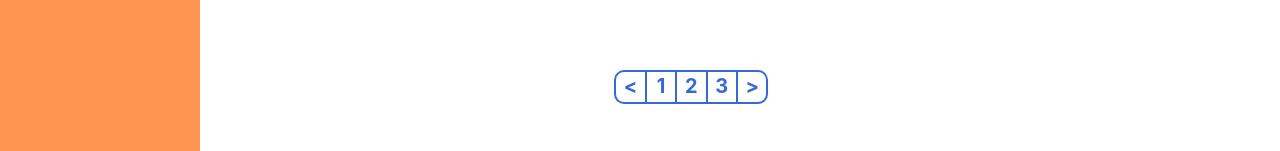
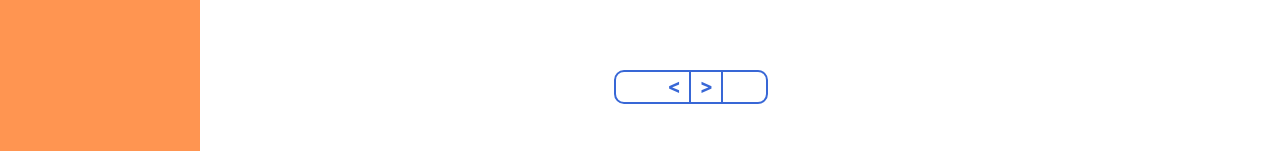
Before and after one commit to thoangtran20/ReactJS_FE27_M37, a React (Create React App) app in the folder todo-app/: page / in a window 1280 px wide. Shown: the part 646-797 px from the top of the page. Built offline with nearby package versions, Linux system fonts and the light colour scheme.

Commit message:
Update TodoItemList - App.js - Create Hook - Pagination

```diff
--- a/todo-app/src/App.js
+++ b/todo-app/src/App.js
@@ -1,7 +1,7 @@
 import { useEffect, useState } from 'react'
 import { Route, Routes } from 'react-router'
 import './App.css'
-import { localStorageKey, ROUTE } from './const'
+import { localStorageKey, ROUTE, TASK_STATUS } from './const'
 import { TodoListContext } from './context/TodoListContext'
 import MainLayout from './layout/MainLayout'
 import AddNewForm from './pages/add-new-form/AddNewForm'
@@ -65,19 +65,25 @@ function App() {
         <Routes>
           <Route
             path={ROUTE.all}
-            element={<MainLayout content={<TodoItemList data={[]} />} />}
+            element={<MainLayout content={<TodoItemList />} />}
           />
           <Route
             path={ROUTE.new}
-            element={<MainLayout content={<TodoItemList data={[]} />} />}
+            element={
+              <MainLayout content={<TodoItemList status={TASK_STATUS.new} />} />
+            }
           />
           <Route
             path={ROUTE.doing}
-            element={<MainLayout content={<TodoItemList data={[]} />} />}
+            element={
+              <MainLayout content={<TodoItemList status={TASK_STATUS.doing} />} />
+            }
           />
           <Route
             path={ROUTE.done}
-            element={<MainLayout content={<TodoItemList data={[]} />} />}
+            element={
+              <MainLayout content={<TodoItemList status={TASK_STATUS.done} />} />
+            }
           />
           <Route
             path={ROUTE.addNew}
--- /dev/null
+++ b/todo-app/src/components/pagination/Pagination.jsx
@@ -0,0 +1,53 @@
+import { useCallback } from 'react'
+import './Pagination.scss'
+
+function Pagination(props) {
+  const { currentPage, maxPage, jumpPage } = props
+
+  const renderPageNumber = useCallback(() => {
+    return (
+      <>
+        {Array.apply(null, { length: maxPage }).map((item, index) => {
+          const page = index + 1
+          console.log(index)
+          return (
+            <div
+              onClick={() => jumpPage(page)}
+              className={`pagination-item ${
+                currentPage === page ? 'active' : ''
+              }`}
+            >
+              {page}
+            </div>
+          )
+        })}
+      </>
+    )
+  }, [maxPage, currentPage])
+
+  const handlePreviousPage = () => {
+    if (currentPage === 1) return
+
+    jumpPage(currentPage - 1)
+  }
+
+  const handleNextPage = () => {
+    if (currentPage === maxPage) return
+
+    jumpPage(currentPage + 1)
+  }
+
+  return (
+    <div className="pagination">
+      <div onClick={handlePreviousPage} className="pagination-item">
+        {'<'}
+      </div>
+      {renderPageNumber()}
+      <div onClick={handleNextPage} className="pagination-item">
+        {'>'}
+      </div>
+    </div>
+  )
+}
+
+export default Pagination
--- /dev/null
+++ b/todo-app/src/components/pagination/Pagination.scss
@@ -0,0 +1,40 @@
+.pagination {
+  align-items: center;
+  justify-content: center;
+  position: absolute;
+  bottom: 50px;
+  left: 48vw;
+  display: flex;
+  width: 150px;
+  height: 30px;
+  border: 2px solid #3867d6;
+  border-radius: 10px;
+
+  .pagination-item {
+    width: 30px;
+    height: 30px;
+    display: flex;
+    justify-content: center;
+    align-items: center;
+    font-weight: 700;
+    font-size: 20px;
+    color: #3867d6;
+    border-right: 2px solid #3867d6;
+    padding-bottom: 3px;
+
+    .pagination-item:last-child {
+      border-right: none;
+    }
+
+    .pagination-item:first-child,
+    .pagination-item:last-child {
+      font-size: 20px;
+    }
+
+    &.active {
+      background-color: blue;
+      color: white;
+      border: 1px solid blue;
+    }
+  }
+}
--- a/todo-app/src/const/index.js
+++ b/todo-app/src/const/index.js
@@ -40,3 +40,5 @@ export const SIDEBAR_ITEMS = [
 export const localStorageKey = {
   todoItems: 'TODO_ITEM_KEY',
 }
+
+export const ITEM_PER_PAGE = 4;
--- a/todo-app/src/layout/MainLayout.jsx
+++ b/todo-app/src/layout/MainLayout.jsx
@@ -20,7 +20,7 @@ function MainLayout(props) {
         {content}
         {/* <MainContent page={currentPage} /> */}
       </div>
-      <Footer />
+      {/* <Footer /> */}
     </div>
   )
 }
--- a/todo-app/src/pages/todo-item-list/TodoItemList.jsx
+++ b/todo-app/src/pages/todo-item-list/TodoItemList.jsx
@@ -1,19 +1,21 @@
 import './TodoItemList.scss'
 import { TodoItemFunction } from '../../components/todo-item/TodoItem'
-import { useContext } from 'react'
-import { TodoListContext } from '../../context/TodoListContext'
+import { usePagination, useTodoItemList } from './hook'
+import { ITEM_PER_PAGE } from '../../const'
+import Pagination from '../../components/pagination/Pagination'
 
 
-export const Pagination = () => {}
-
-const TodoItemList = () => {
-  const { data } = useContext(TodoListContext);
-  console.log(data);
-
+const TodoItemList = (props) => {
+  const { currentData } = useTodoItemList(props.status)
+  const { jumpPage, dataPerPage, currentPage, maxPage } = usePagination(
+    currentData,
+    ITEM_PER_PAGE,
+  )
 
   return (
+    <div>
       <div className="todo-item-list">
-      {data.map((item, index) => {
+        {dataPerPage.map((item, index) => {
           return (
             <TodoItemFunction
               key={index}
@@ -26,6 +28,13 @@ const TodoItemList = () => {
           )
         })}
       </div>
+
+      <Pagination
+        currentPage={currentPage}
+        jumpPage={jumpPage}
+        maxPage={maxPage}
+      />
+    </div>
   )
 }
 
--- /dev/null
+++ b/todo-app/src/pages/todo-item-list/hook.js
@@ -0,0 +1,54 @@
+import { useContext, useEffect, useState } from 'react'
+import { TodoListContext } from '../../context/TodoListContext'
+
+// Custom Hook
+export const useTodoItemList = (status) => {
+  // 'use' prefix
+
+  const { data } = useContext(TodoListContext)
+  const [currentData, setCurrentData] = useState([])
+
+  console.log(data)
+
+  useEffect(() => {
+    // Cho trường hợp all
+    if (!status) {
+      setCurrentData(data)
+      return
+    }
+
+    // filter theo status của mỗi trang
+    const filterList = data.filter((item) => item?.status === status)
+    setCurrentData(filterList)
+  }, [data, status])
+
+  return {
+    currentData,
+  }
+}
+
+export const usePagination = (data, itemsPerPage) => {
+  const [dataPerPage, setDataPerPage] = useState([]);
+  const [currentPage, setCurrentPage] = useState(1);
+  const maxPage = Math.ceil(data.length / itemsPerPage);
+
+  const jumpPage = (nextPage) => {
+    if(nextPage === currentPage) return;
+
+    setCurrentPage(nextPage);
+  }
+
+  const currentData = () => {
+    const startIndex = (currentPage - 1) * itemsPerPage;
+    const endIndex = startIndex + itemsPerPage;
+    const dataPerPage = data.slice(startIndex, endIndex);
+    return dataPerPage;
+  }
+
+  return {
+    jumpPage,
+    dataPerPage: currentData(),
+    currentPage,
+    maxPage,
+  }
+}
```
Also changed, not shown: todo-app/src/components/Pagination.jsx (deleted, +0 -7 lines), todo-app/src/components/Pagination.scss (deleted). Lines whose indentation alone changed are shown as unchanged.
